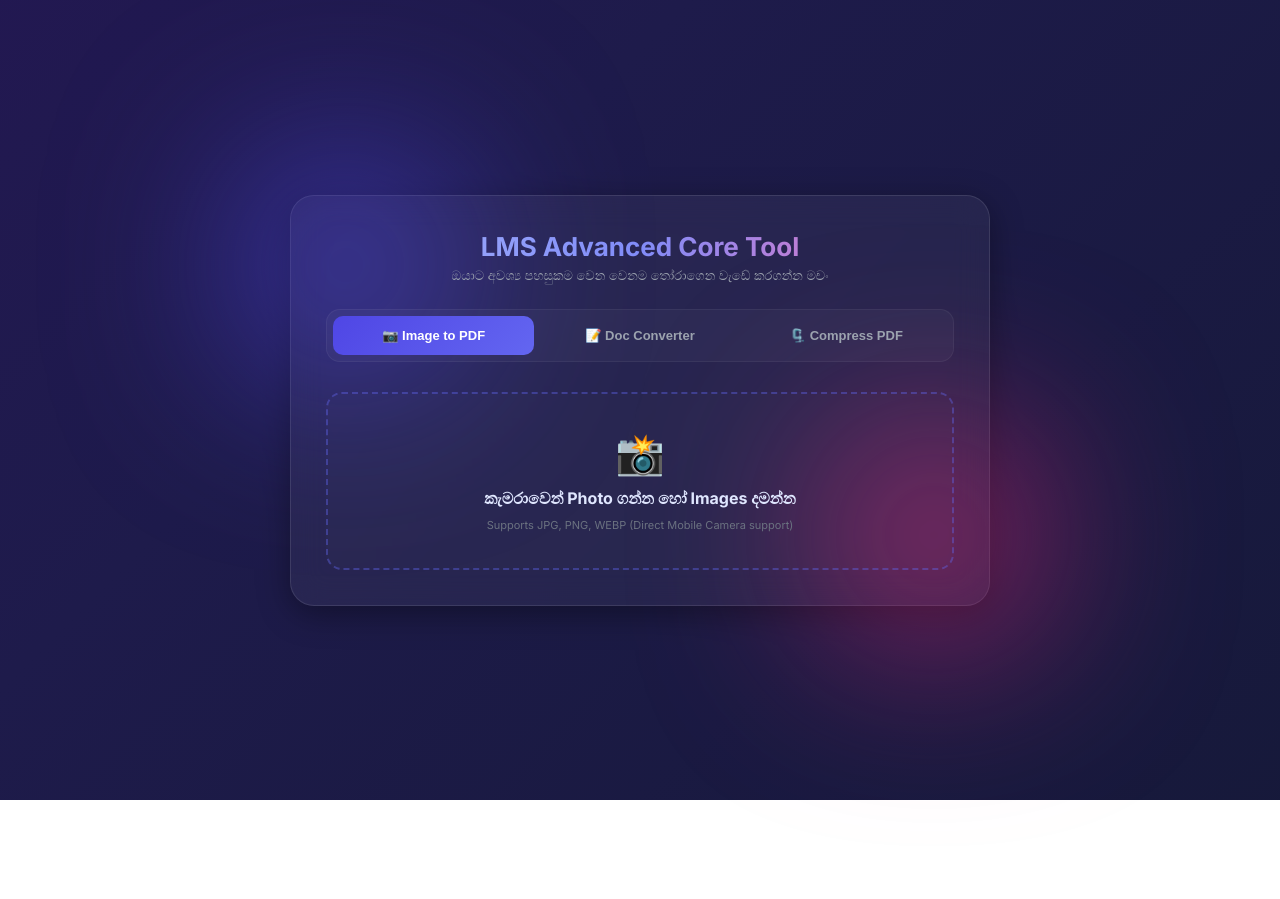
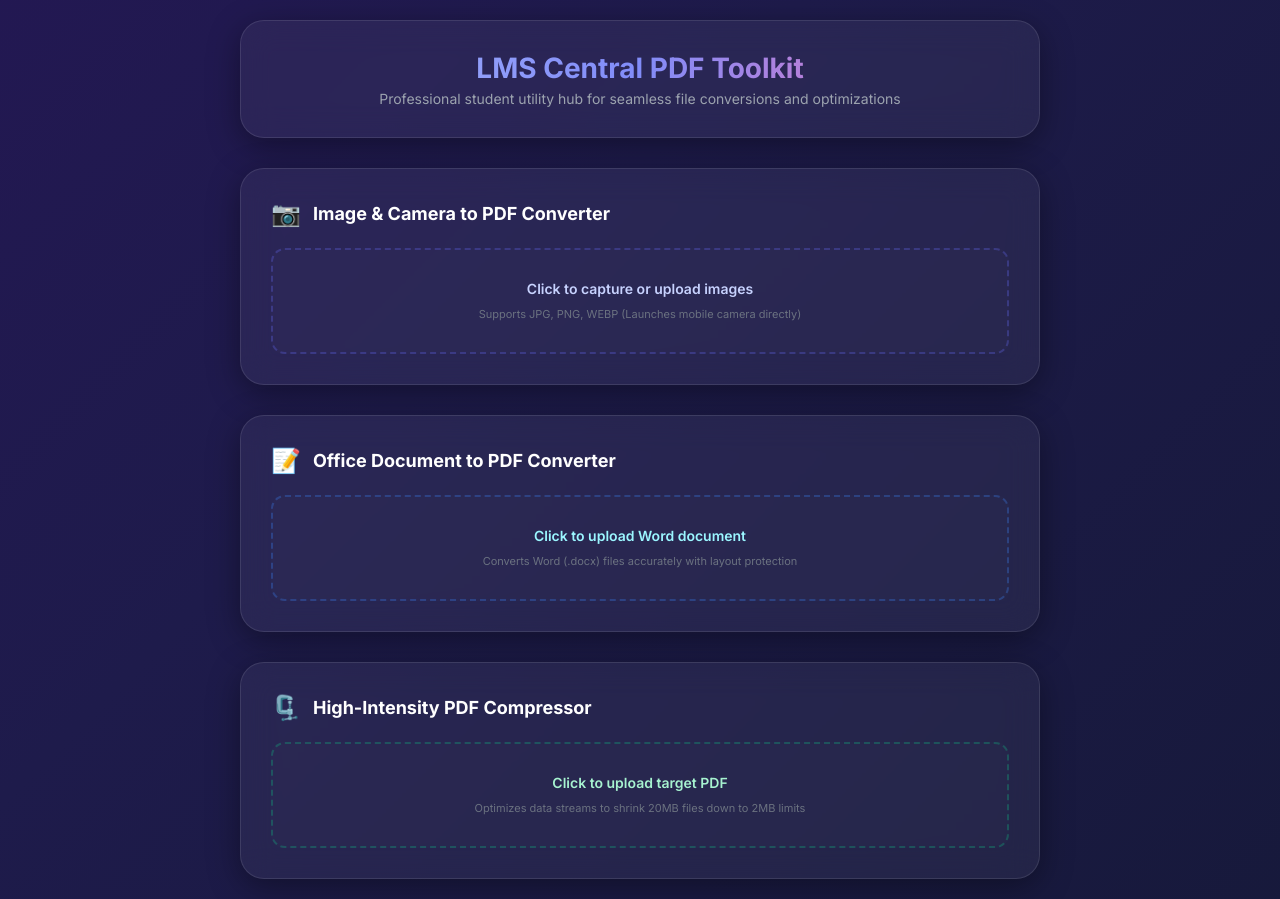
Before and after one commit to ThanushDev/Pdftool, a React (Vite) app: page / in a window 1280 px wide. Before the commit the page ends 800 px from the top, so only its background shows below. Built offline with nearby package versions, Linux system fonts and the light colour scheme; the HTML template or start-up script is replaced by a standard one.

Commit message:
Update LmsConverter.jsx

```diff
--- a/src/components/LmsConverter.jsx
+++ b/src/components/LmsConverter.jsx
@@ -5,24 +5,24 @@ import { renderAsync } from 'docx-preview';
 import html2canvas from 'html2canvas';
 
 export default function LmsConverter() {
-  // කුමන කොටසද ක්‍රියාත්මක විය යුත්තේ (Tab Control)
-  const [activeTab, setActiveTab] = useState('image'); // 'image', 'convert', 'compress'
-
-  // වෙන වෙනම ෆයිල් ලිස්ට් තබා ගැනීම (එකිනෙකට මිශ්‍ර නොවීමට)
+  // Separate states for each tool to prevent file mixing
   const [imageFiles, setImageFiles] = useState([]);
-  const [docFiles, setDocFiles] = useState([]);
+  const [wordFiles, setWordFiles] = useState([]);
   const [pdfFiles, setPdfFiles] = useState([]);
 
-  // පොදු Status සහ Loading States
+  // Process indicators
   const [loading, setLoading] = useState(false);
   const [statusText, setStatusText] = useState("");
   const [downloadUrl, setDownloadUrl] = useState(null);
   const [compressedSize, setCompressedSize] = useState(null);
 
-  const fileInputRef = useRef(null);
+  // Unique refs for each file selector
+  const imageInputRef = useRef(null);
+  const wordInputRef = useRef(null);
+  const pdfInputRef = useRef(null);
   const hiddenRenderRef = useRef(null);
 
-  // File Upload Handlers (වෙන වෙනම ටැබ් වලට ගැලපෙන සේ)
+  // File selection handlers
   const handleImageSelect = (e) => {
     const selected = Array.from(e.target.files).map(f => ({
       rawFile: f, name: f.name, size: (f.size / (1024 * 1024)).toFixed(2)
@@ -30,11 +30,11 @@ export default function LmsConverter() {
     setImageFiles([...imageFiles, ...selected]);
   };
 
-  const handleDocSelect = (e) => {
+  const handleWordSelect = (e) => {
     const selected = Array.from(e.target.files).map(f => ({
       rawFile: f, name: f.name, size: (f.size / (1024 * 1024)).toFixed(2)
     }));
-    setDocFiles([...docFiles, ...selected]);
+    setWordFiles([...wordFiles, ...selected]);
   };
 
   const handlePdfSelect = (e) => {
@@ -45,7 +45,6 @@ export default function LmsConverter() {
     setDownloadUrl(null);
   };
 
-  // Helper: File -> Base64
   const getBase64 = (file) => {
     return new Promise((resolve, reject) => {
       const reader = new FileReader();
@@ -55,11 +54,11 @@ export default function LmsConverter() {
     });
   };
 
-  // 1. 📷 IMAGES TO PDF ENGINE
+  // 1. IMAGE & CAMERA TO PDF
   const processImagesToPdf = async () => {
-    if (imageFiles.length === 0) return alert("කරුණාකර පින්තූර එකතු කරන්න!");
+    if (imageFiles.length === 0) return alert("Please select or capture images first!");
     setLoading(true);
-    setStatusText("රූප රාමු PDF එකක් බවට සකසමින් පවතී...");
+    setStatusText("Generating high-fidelity PDF from images...");
 
     const pdf = new jsPDF('p', 'mm', 'a4');
     for (let i = 0; i < imageFiles.length; i++) {
@@ -72,10 +71,10 @@ export default function LmsConverter() {
     setStatusText("");
   };
 
-  // 2. 📝 WORD TO PDF ENGINE
-  const processOfficeToPdf = async (fileObj) => {
+  // 2. WORD TO PDF CONVERTER
+  const processWordToPdf = async (fileObj) => {
     setLoading(true);
-    setStatusText(`Layout එක සුරකිමින් '${fileObj.name}' PDF එකට හරවයි...`);
+    setStatusText(`Converting '${fileObj.name}' while preserving layout...`);
     try {
       const arrayBuffer = await fileObj.rawFile.arrayBuffer();
       if (hiddenRenderRef.current) {
@@ -92,16 +91,16 @@ export default function LmsConverter() {
         hiddenRenderRef.current.style.display = "none";
       }
     } catch (err) {
-      alert("පරිවර්තනය අසාර්ථකයි. කරුණාකර ෆයිල් එක පරීක්ෂා කරන්න.");
+      alert("Conversion failed. Please verify the document format.");
     }
     setLoading(false);
     setStatusText("");
   };
 
-  // 3. 🗜️ PDF COMPRESSION ENGINE
+  // 3. PDF COMPRESSION
   const processPdfCompression = async (fileObj) => {
     setLoading(true);
-    setStatusText("විශාල PDF ගොනුව 2MB සීමාවට Compress කරමින් පවතී...");
+    setStatusText("Compressing PDF elements down to target size...");
     try {
       const fileBytes = await fileObj.rawFile.arrayBuffer();
       const pdfDoc = await PDFDocument.load(fileBytes);
@@ -110,157 +109,142 @@ export default function LmsConverter() {
       const blob = new Blob([compressedBytes], { type: 'application/pdf' });
       setCompressedSize((blob.size / (1024 * 1024)).toFixed(2));
       setDownloadUrl(URL.createObjectURL(blob));
-      setStatusText("Compress කිරීම සාර්ථකයි!");
+      setStatusText("Compression successful!");
     } catch (error) {
-      alert("PDF Compress කිරීම අසාර්ථකයි: " + error.message);
+      alert("PDF Compression failed: " + error.message);
     }
     setLoading(false);
   };
 
   return (
-    <div className="glass-panel" style={{ width: '100%', maxWidth: '700px', padding: '35px', boxSizing: 'border-box', position: 'relative' }}>
+    <div style={{ width: '100%', maxWidth: '800px', display: 'grid', gap: '30px', boxSizing: 'border-box' }}>
 
-      {/* Background Neon Glow Decorations */}
-      <div style={{ position: 'absolute', top: '-5%', left: '-5%', width: '180px', height: '180px', background: '#4f46e5', filter: 'blur(100px)', borderRadius: '50%', zIndex: -1 }}></div>
-      <div style={{ position: 'absolute', bottom: '-5%', right: '-5%', width: '180px', height: '180px', background: '#db2777', filter: 'blur(100px)', borderRadius: '50%', zIndex: -1 }}></div>
-
-      <h1 style={{ margin: '0 0 5px 0', textAlign: 'center', fontSize: '26px', fontWeight: '700', background: 'linear-gradient(to right, #a5b4fc, #818cf8, #f472b6)', WebkitBackgroundClip: 'text', WebkitTextFillColor: 'transparent' }}>
-        LMS Advanced Core Tool
+      {/* Header Panel */}
+      <div className="glass-panel" style={{ padding: '30px', textAlign: 'center' }}>
+        <h1 style={{ margin: '0 0 5px 0', fontSize: '28px', fontWeight: '700', background: 'linear-gradient(to right, #a5b4fc, #818cf8, #f472b6)', WebkitBackgroundClip: 'text', WebkitTextFillColor: 'transparent' }}>
+          LMS Central PDF Toolkit
         </h1>
-      <p style={{ margin: '0 0 25px 0', textAlign: 'center', color: '#9ca3af', fontSize: '13px' }}>
-        ඔයාට අවශ්‍ය පහසුකම වෙන වෙනම තෝරාගෙන වැඩේ කරගන්න මචං
+        <p style={{ margin: 0, color: '#9ca3af', fontSize: '14px' }}>
+          Professional student utility hub for seamless file conversions and optimizations
         </p>
-
-      {/* Premium Tab Navigation Navigation System */}
-      <div style={{ display: 'flex', background: 'rgba(255,255,255,0.03)', padding: '6px', borderRadius: '14px', border: '1px solid rgba(255,255,255,0.05)', marginBottom: '30px', gap: '5px' }}>
-        <button
-          onClick={() => { setActiveTab('image'); setDownloadUrl(null); }}
-          style={{ flex: 1, padding: '12px', borderRadius: '10px', border: 'none', background: activeTab === 'image' ? 'linear-gradient(135deg, #4f46e5, #6366f1)' : 'transparent', color: activeTab === 'image' ? '#fff' : '#9ca3af', fontWeight: '600', fontSize: '13px', transition: 'all 0.2s' }}
-        >
-          📷 Image to PDF
-        </button>
-        <button
-          onClick={() => { setActiveTab('convert'); setDownloadUrl(null); }}
-          style={{ flex: 1, padding: '12px', borderRadius: '10px', border: 'none', background: activeTab === 'convert' ? 'linear-gradient(135deg, #2563eb, #3b82f6)' : 'transparent', color: activeTab === 'convert' ? '#fff' : '#9ca3af', fontWeight: '600', fontSize: '13px', transition: 'all 0.2s' }}
-        >
-          📝 Doc Converter
-        </button>
-        <button
-          onClick={() => { setActiveTab('compress'); setDownloadUrl(null); }}
-          style={{ flex: 1, padding: '12px', borderRadius: '10px', border: 'none', background: activeTab === 'compress' ? 'linear-gradient(135deg, #059669, #10b981)' : 'transparent', color: activeTab === 'compress' ? '#fff' : '#9ca3af', fontWeight: '600', fontSize: '13px', transition: 'all 0.2s' }}
-        >
-          🗜️ Compress PDF
-        </button>
       </div>
 
-      {/* Dynamic Content Sections based on Active Tab */}
+      {/* Global Processing Loader */}
+      {loading && (
+        <div style={{ display: 'flex', alignItems: 'center', justifyContent: 'center', gap: '12px', padding: '16px', background: 'rgba(99, 102, 241, 0.15)', borderRadius: '16px', border: '1px solid rgba(99, 102, 241, 0.3)' }}>
+          <div style={{ width: '18px', height: '18px', border: '2px solid transparent', borderTopColor: '#f472b6', borderRadius: '50%', animation: 'gradientBG 1s linear infinite' }}></div>
+          <span style={{ fontSize: '14px', color: '#e0e7ff', fontWeight: '500' }}>{statusText}</span>
+        </div>
+      )}
 
-      {/* TAB 1: IMAGE & CAMERA TO PDF */}
-      {activeTab === 'image' && (
-        <div>
-          <div onClick={() => fileInputRef.current.click()} style={{ border: '2px dashed rgba(99, 102, 241, 0.4)', borderRadius: '16px', padding: '35px 20px', textAlign: 'center', cursor: 'pointer', background: 'rgba(255,255,255,0.01)' }}>
-            <div style={{ fontSize: '40px', marginBottom: '10px' }}>📸</div>
-            <h4 style={{ margin: '0 0 5px 0', color: '#e0e7ff' }}>කැමරාවෙන් Photo ගන්න හෝ Images දමන්න</h4>
-            <span style={{ fontSize: '11px', color: '#6b7280' }}>Supports JPG, PNG, WEBP (Direct Mobile Camera support)</span>
-            <input type="file" ref={fileInputRef} style={{ display: 'none' }} multiple accept="image/*" capture="environment" onChange={handleImageSelect} />
+      {/* SECTION 1: IMAGE & CAMERA TO PDF */}
+      <div className="glass-panel" style={{ padding: '30px' }}>
+        <div style={{ display: 'flex', alignItems: 'center', gap: '12px', marginBottom: '20px' }}>
+          <span style={{ fontSize: '24px' }}>📷</span>
+          <h2 style={{ margin: 0, fontSize: '18px', color: '#fff' }}>Image & Camera to PDF Converter</h2>
+        </div>
+
+        <div onClick={() => imageInputRef.current.click()} style={{ border: '2px dashed rgba(99, 102, 241, 0.3)', borderRadius: '14px', padding: '30px', textAlign: 'center', cursor: 'pointer', background: 'rgba(255,255,255,0.01)' }}>
+          <p style={{ margin: '0 0 5px 0', color: '#c7d2fe', fontSize: '14px', fontWeight: '600' }}>Click to capture or upload images</p>
+          <span style={{ fontSize: '11px', color: '#6b7280' }}>Supports JPG, PNG, WEBP (Launches mobile camera directly)</span>
+          <input type="file" ref={imageInputRef} style={{ display: 'none' }} multiple accept="image/*" capture="environment" onChange={handleImageSelect} />
         </div>
 
         {imageFiles.length > 0 && (
           <div style={{ marginTop: '20px' }}>
-              <div style={{ display: 'flex', justifyContent: 'space-between', fontSize: '12px', marginBottom: '8px' }}>
-                <span>තෝරාගත් පින්තූර ({imageFiles.length})</span>
-                <span onClick={() => setImageFiles([])} style={{ color: '#f87171', cursor: 'pointer' }}>සියල්ල අයින් කරන්න</span>
+            <div style={{ display: 'flex', justifyContent: 'space-between', fontSize: '12px', marginBottom: '8px', color: '#9ca3af' }}>
+              <span>Selected Images ({imageFiles.length})</span>
+              <span onClick={() => setImageFiles([])} style={{ color: '#f87171', cursor: 'pointer', fontWeight: '600' }}>Clear All</span>
             </div>
-              <div style={{ maxHeight: '120px', overflowY: 'auto', display: 'grid', gap: '5px' }}>
+            <div style={{ maxHeight: '120px', overflowY: 'auto', display: 'grid', gap: '6px' }}>
               {imageFiles.map((f, idx) => (
-                  <div key={idx} style={{ display: 'flex', justifyContent: 'space-between', padding: '10px', background: 'rgba(255,255,255,0.02)', borderRadius: '8px', fontSize: '12px' }}>
-                    <span>📷 {f.name}</span> <span>{f.size} MB</span>
+                <div key={idx} style={{ display: 'flex', justifyContent: 'space-between', padding: '10px 14px', background: 'rgba(255,255,255,0.02)', borderRadius: '8px', fontSize: '12px', border: '1px solid rgba(255,255,255,0.04)' }}>
+                  <span>📷 {f.name}</span> <span style={{ color: '#a1a1aa' }}>{f.size} MB</span>
                 </div>
               ))}
             </div>
-              <button onClick={processImagesToPdf} disabled={loading} style={{ width: '100%', marginTop: '20px', padding: '14px', borderRadius: '12px', border: 'none', background: 'linear-gradient(90deg, #4f46e5, #6366f1)', color: 'white', fontWeight: '600' }}>
-                {loading ? "PDF එක සකසමින්..." : "📷 සියලුම පින්තූර PDF එකක් කරන්න"}
+            <button onClick={processImagesToPdf} disabled={loading} style={{ width: '100%', marginTop: '15px', padding: '14px', borderRadius: '12px', border: 'none', background: 'linear-gradient(90deg, #4f46e5, #6366f1)', color: 'white', fontWeight: '600', fontSize: '14px' }}>
+              Generate Document PDF
             </button>
           </div>
         )}
       </div>
-      )}
 
-      {/* TAB 2: DOCUMENT CONVERTER */}
-      {activeTab === 'convert' && (
-        <div>
-          <div onClick={() => fileInputRef.current.click()} style={{ border: '2px dashed rgba(59, 130, 246, 0.4)', borderRadius: '16px', padding: '35px 20px', textAlign: 'center', cursor: 'pointer', background: 'rgba(255,255,255,0.01)' }}>
-            <div style={{ fontSize: '40px', marginBottom: '10px' }}>📄</div>
-            <h4 style={{ margin: '0 0 5px 0', color: '#e0e7ff' }}>Word (.docx) ෆයිල් එකක් මෙතනට දමන්න</h4>
-            <span style={{ fontSize: '11px', color: '#6b7280' }}>කිසිම Layout එකක් වෙනස් නොවී 100% නිවැරදිව PDF වේ</span>
-            <input type="file" ref={fileInputRef} style={{ display: 'none' }} accept=".docx" onChange={handleDocSelect} />
+      {/* SECTION 2: DOCUMENT CONVERTER */}
+      <div className="glass-panel" style={{ padding: '30px' }}>
+        <div style={{ display: 'flex', alignItems: 'center', gap: '12px', marginBottom: '20px' }}>
+          <span style={{ fontSize: '24px' }}>📝</span>
+          <h2 style={{ margin: 0, fontSize: '18px', color: '#fff' }}>Office Document to PDF Converter</h2>
         </div>
 
-          {docFiles.length > 0 && (
+        <div onClick={() => wordInputRef.current.click()} style={{ border: '2px dashed rgba(59, 130, 246, 0.3)', borderRadius: '14px', padding: '30px', textAlign: 'center', cursor: 'pointer', background: 'rgba(255,255,255,0.01)' }}>
+          <p style={{ margin: '0 0 5px 0', color: '#9bf6ff', fontSize: '14px', fontWeight: '600' }}>Click to upload Word document</p>
+          <span style={{ fontSize: '11px', color: '#6b7280' }}>Converts Word (.docx) files accurately with layout protection</span>
+          <input type="file" ref={wordInputRef} style={{ display: 'none' }} accept=".docx" onChange={handleWordSelect} />
+        </div>
+
+        {wordFiles.length > 0 && (
           <div style={{ marginTop: '20px' }}>
-              {docFiles.map((f, idx) => (
-                <div key={idx} style={{ display: 'flex', flexDirection: 'column', gap: '10px', padding: '15px', background: 'rgba(255,255,255,0.02)', borderRadius: '10px' }}>
+            <div style={{ display: 'flex', justifyContent: 'space-between', fontSize: '12px', marginBottom: '8px', color: '#9ca3af' }}>
+              <span>Queue</span>
+              <span onClick={() => setWordFiles([])} style={{ color: '#f87171', cursor: 'pointer', fontWeight: '600' }}>Remove</span>
+            </div>
+            {wordFiles.map((f, idx) => (
+              <div key={idx} style={{ display: 'flex', flexDirection: 'column', gap: '12px', padding: '14px', background: 'rgba(255,255,255,0.02)', borderRadius: '10px', border: '1px solid rgba(255,255,255,0.04)' }}>
                 <div style={{ display: 'flex', justifyContent: 'space-between', fontSize: '13px' }}>
-                    <span>📝 {f.name}</span> <strong>{f.size} MB</strong>
+                  <span>📄 {f.name}</span> <strong>{f.size} MB</strong>
                 </div>
-                  <button onClick={() => processOfficeToPdf(f)} disabled={loading} style={{ width: '100%', padding: '12px', borderRadius: '8px', border: 'none', background: '#2563eb', color: 'white', fontWeight: '600' }}>
-                    {loading ? "පරිවර්තනය වෙමින් පවතී..." : "පිටු සැකසුම සුරකිමින් PDF කරන්න"}
+                <button onClick={() => processWordToPdf(f)} disabled={loading} style={{ width: '100%', padding: '12px', borderRadius: '8px', border: 'none', background: '#2563eb', color: 'white', fontWeight: '600', fontSize: '13px' }}>
+                  Convert and Save PDF
                 </button>
               </div>
             ))}
           </div>
         )}
       </div>
-      )}
 
-      {/* TAB 3: PDF COMPRESSOR */}
-      {activeTab === 'compress' && (
-        <div>
-          <div onClick={() => fileInputRef.current.click()} style={{ border: '2px dashed rgba(16, 185, 129, 0.4)', borderRadius: '16px', padding: '35px 20px', textAlign: 'center', cursor: 'pointer', background: 'rgba(255,255,255,0.01)' }}>
-            <div style={{ fontSize: '40px', marginBottom: '10px' }}>🗜️</div>
-            <h4 style={{ margin: '0 0 5px 0', color: '#e0e7ff' }}>ධාරිතාවය (Size) අඩු කිරීමට අවශ්‍ය PDF එක දමන්න</h4>
-            <span style={{ fontSize: '11px', color: '#6b7280' }}>20MB වැනි විශාල ෆයිල්ස් ලේසියෙන්ම 2MB සීමාවට බස්සයි</span>
-            <input type="file" ref={fileInputRef} style={{ display: 'none' }} accept="application/pdf" onChange={handlePdfSelect} />
+      {/* SECTION 3: PDF COMPRESSOR */}
+      <div className="glass-panel" style={{ padding: '30px' }}>
+        <div style={{ display: 'flex', alignItems: 'center', gap: '12px', marginBottom: '20px' }}>
+          <span style={{ fontSize: '24px' }}>🗜️</span>
+          <h2 style={{ margin: 0, fontSize: '18px', color: '#fff' }}>High-Intensity PDF Compressor</h2>
+        </div>
+
+        <div onClick={() => pdfInputRef.current.click()} style={{ border: '2px dashed rgba(16, 185, 129, 0.3)', borderRadius: '14px', padding: '30px', textAlign: 'center', cursor: 'pointer', background: 'rgba(255,255,255,0.01)' }}>
+          <p style={{ margin: '0 0 5px 0', color: '#a7f3d0', fontSize: '14px', fontWeight: '600' }}>Click to upload target PDF</p>
+          <span style={{ fontSize: '11px', color: '#6b7280' }}>Optimizes data streams to shrink 20MB files down to 2MB limits</span>
+          <input type="file" ref={pdfInputRef} style={{ display: 'none' }} accept="application/pdf" onChange={handlePdfSelect} />
         </div>
 
         {pdfFiles.length > 0 && (
           <div style={{ marginTop: '20px' }}>
             {pdfFiles.map((f, idx) => (
-                <div key={idx} style={{ display: 'flex', flexDirection: 'column', gap: '10px', padding: '15px', background: 'rgba(255,255,255,0.02)', borderRadius: '10px' }}>
+              <div key={idx} style={{ display: 'flex', flexDirection: 'column', gap: '12px', padding: '14px', background: 'rgba(255,255,255,0.02)', borderRadius: '10px', border: '1px solid rgba(255,255,255,0.04)' }}>
                 <div style={{ display: 'flex', justifyContent: 'space-between', fontSize: '13px' }}>
                   <span>📕 {f.name}</span> <strong>{f.size} MB</strong>
                 </div>
                 {!downloadUrl && (
-                    <button onClick={() => processPdfCompression(f)} disabled={loading} style={{ width: '100%', padding: '12px', borderRadius: '8px', border: 'none', background: '#059669', color: 'white', fontWeight: '600' }}>
-                      {loading ? "High-Intensity Compress සිදුවේ..." : "High Compress (20MB -> 2MB)"}
+                  <button onClick={() => processPdfCompression(f)} disabled={loading} style={{ width: '100%', padding: '12px', borderRadius: '8px', border: 'none', background: '#059669', color: 'white', fontWeight: '600', fontSize: '13px' }}>
+                    Compress PDF Structure
                   </button>
                 )}
               </div>
             ))}
           </div>
         )}
-        </div>
-      )}
 
-      {/* Loading Status Indicator */}
-      {loading && (
-        <div style={{ marginTop: '20px', display: 'flex', alignItems: 'center', justifyContent: 'center', gap: '10px', padding: '12px', background: 'rgba(255,255,255,0.02)', borderRadius: '10px', border: '1px solid rgba(255,255,255,0.05)' }}>
-          <div style={{ width: '16px', height: '16px', border: '2px solid transparent', borderTopColor: '#818cf8', borderRadius: '50%', animation: 'gradientBG 1s linear infinite' }}></div>
-          <span style={{ fontSize: '13px', color: '#c7d2fe' }}>{statusText}</span>
-        </div>
-      )}
-
-      {/* Download Result Panel */}
+        {/* Compression Result Output Panel */}
         {downloadUrl && (
-        <div style={{ marginTop: '25px', padding: '20px', borderRadius: '12px', background: 'rgba(16, 185, 129, 0.08)', border: '1px solid rgba(16, 185, 129, 0.2)', textAlign: 'center' }}>
-          <p style={{ margin: '0 0 10px 0', color: '#34d399', fontSize: '13px', fontWeight: '600' }}>🎉 සාර්ථකයි! නව PDF ගොනු ප්‍රමාණය: {compressedSize} MB</p>
-          <a href={downloadUrl} download="LMS_Optimized_Document.pdf" style={{ display: 'inline-block', padding: '10px 20px', background: '#10b981', color: 'white', textDecoration: 'none', borderRadius: '8px', fontWeight: '600', fontSize: '13px' }}>
-            📥 බාගත කරගන්න (Download PDF)
+          <div style={{ marginTop: '20px', padding: '20px', borderRadius: '12px', background: 'rgba(16, 185, 129, 0.08)', border: '1px solid rgba(16, 185, 129, 0.2)', textAlign: 'center' }}>
+            <p style={{ margin: '0 0 12px 0', color: '#34d399', fontSize: '13px', fontWeight: '600' }}>Optimization Completed! New Size: {compressedSize} MB</p>
+            <a href={downloadUrl} download="LMS_Compressed_Document.pdf" style={{ display: 'inline-block', padding: '10px 24px', background: '#10b981', color: 'white', textDecoration: 'none', borderRadius: '8px', fontWeight: '600', fontSize: '13px' }}>
+              Download Optimized PDF
             </a>
           </div>
         )}
+      </div>
 
-      {/* Sandbox Container for PDF Generation */}
+      {/* Hidden DOM layout buffer for pixel-perfect conversions */}
       <div ref={hiddenRenderRef} style={{ position: 'absolute', top: '-9999px', left: '-9999px', width: '800px', background: 'white', color: 'black', padding: '20px', boxSizing: 'border-box' }}></div>
     </div>
   );
```
Lines whose indentation alone changed are shown as unchanged.
